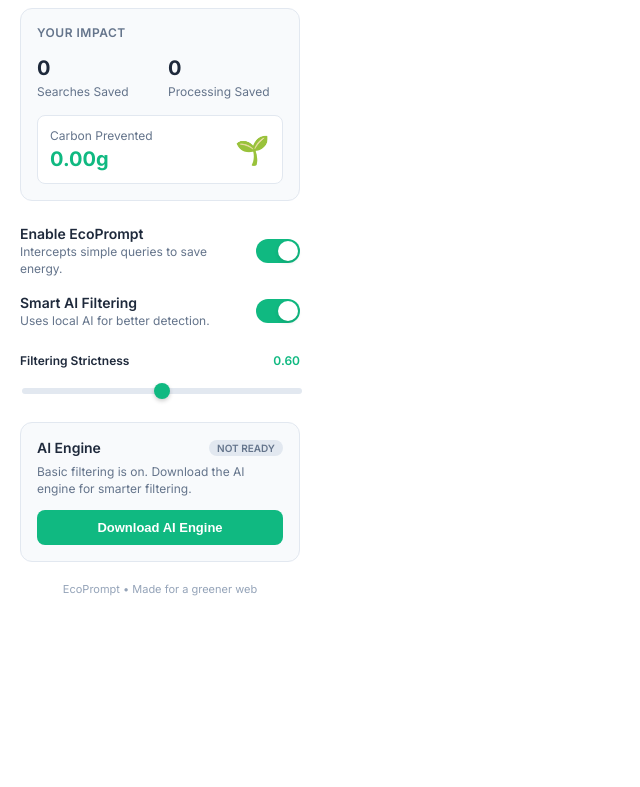
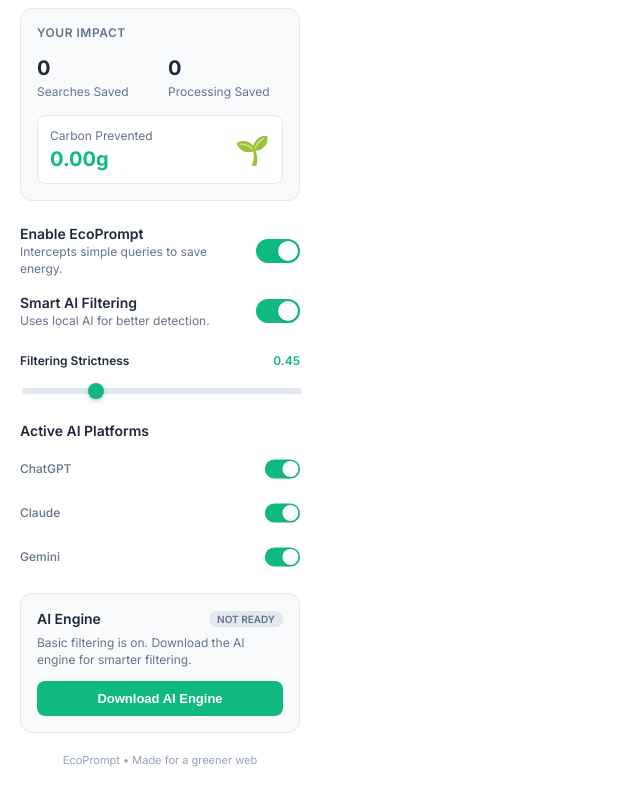
Before and after one commit to Haryni/MindfulAI, a website built with Vite: page src/popup/index.html in a window 1280 px wide. Shown: the part 72-859 px from the top of the page, without its empty margins (0-640 px from the left). Before the commit the page ends 800 px from the top, so only its background shows below. Built offline with nearby package versions, Linux system fonts and the light colour scheme; some packages are replaced by stand-ins of ours.

Commit message:
feat: Add UI toggles for AI platform restrictions

```diff
--- a/src/popup/index.html
+++ b/src/popup/index.html
@@ -363,9 +363,39 @@
     <div class="range-container">
       <div class="range-header">
         <span class="control-label" style="font-size: 12px;">Filtering Strictness</span>
-        <span class="control-label" style="font-size: 12px; color: var(--accent-green);" id="sensitivity-display">0.60</span>
+        <span class="control-label" style="font-size: 12px; color: var(--accent-green);" id="sensitivity-display">0.45</span>
       </div>
-      <input type="range" class="range-input" id="sensitivity-slider" min="0.3" max="0.9" step="0.05" value="0.6">
+      <input type="range" class="range-input" id="sensitivity-slider" min="0.3" max="0.9" step="0.05" value="0.45">
+    </div>
+
+    <!-- AI Tools Restrictions -->
+    <div class="control-label" style="margin-top: 8px;">Active AI Platforms</div>
+    <div class="control-row" style="margin-bottom: 4px;">
+      <div class="control-text">
+        <div class="control-desc" style="font-weight: 500;">ChatGPT</div>
+      </div>
+      <label class="switch" style="transform: scale(0.8); transform-origin: right;">
+        <input type="checkbox" id="toggle-chatgpt" checked>
+        <span class="slider"></span>
+      </label>
+    </div>
+    <div class="control-row" style="margin-bottom: 4px;">
+      <div class="control-text">
+        <div class="control-desc" style="font-weight: 500;">Claude</div>
+      </div>
+      <label class="switch" style="transform: scale(0.8); transform-origin: right;">
+        <input type="checkbox" id="toggle-claude" checked>
+        <span class="slider"></span>
+      </label>
+    </div>
+    <div class="control-row">
+      <div class="control-text">
+        <div class="control-desc" style="font-weight: 500;">Gemini</div>
+      </div>
+      <label class="switch" style="transform: scale(0.8); transform-origin: right;">
+        <input type="checkbox" id="toggle-gemini" checked>
+        <span class="slider"></span>
+      </label>
     </div>
   </div>
 
--- a/src/popup/popup.ts
+++ b/src/popup/popup.ts
@@ -8,6 +8,10 @@
 
   const toggleShield = document.getElementById('toggle-shield') as HTMLInputElement;
   const toggleMl = document.getElementById('toggle-ml') as HTMLInputElement;
+
+  const toggleChatgpt = document.getElementById('toggle-chatgpt') as HTMLInputElement;
+  const toggleClaude = document.getElementById('toggle-claude') as HTMLInputElement;
+  const toggleGemini = document.getElementById('toggle-gemini') as HTMLInputElement;
 
   const sensitivitySlider = document.getElementById('sensitivity-slider') as HTMLInputElement;
   const sensitivityDisplay = document.getElementById('sensitivity-display')!;
@@ -23,6 +27,9 @@
     'ecoPromptEnabled',
     'mlClassificationEnabled',
     'sensitivityThreshold',
+    'enableChatgpt',
+    'enableClaude',
+    'enableGemini',
     'queriesDiverted',
     'tokensSaved',
     'co2Saved',
@@ -38,7 +45,11 @@
     toggleShield.checked = res.ecoPromptEnabled !== false; // default true
     toggleMl.checked = res.mlClassificationEnabled !== false; // default true
 
-    const sensitivity = res.sensitivityThreshold !== undefined ? res.sensitivityThreshold : 0.6;
+    toggleChatgpt.checked = res.enableChatgpt !== false;
+    toggleClaude.checked = res.enableClaude !== false;
+    toggleGemini.checked = res.enableGemini !== false;
+
+    const sensitivity = res.sensitivityThreshold !== undefined ? res.sensitivityThreshold : 0.45;
     sensitivitySlider.value = String(sensitivity);
     sensitivityDisplay.innerText = Number(sensitivity).toFixed(2);
 
@@ -77,6 +88,18 @@
 
   toggleMl.onchange = () => {
     chrome.storage.local.set({ mlClassificationEnabled: toggleMl.checked });
+  };
+
+  toggleChatgpt.onchange = () => {
+    chrome.storage.local.set({ enableChatgpt: toggleChatgpt.checked });
+  };
+
+  toggleClaude.onchange = () => {
+    chrome.storage.local.set({ enableClaude: toggleClaude.checked });
+  };
+
+  toggleGemini.onchange = () => {
+    chrome.storage.local.set({ enableGemini: toggleGemini.checked });
   };
 
   sensitivitySlider.oninput = () => {
```
